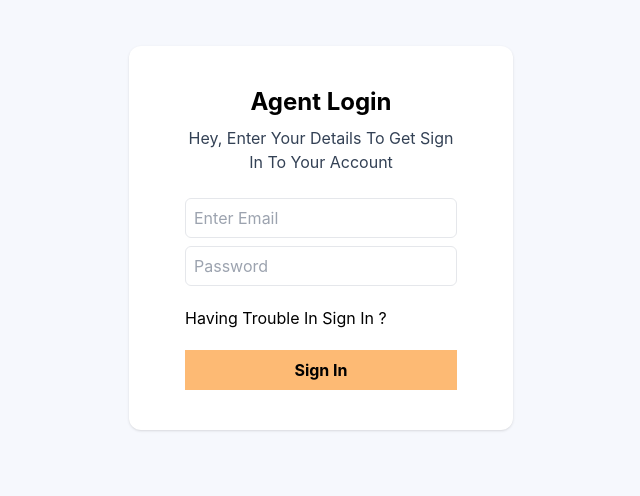
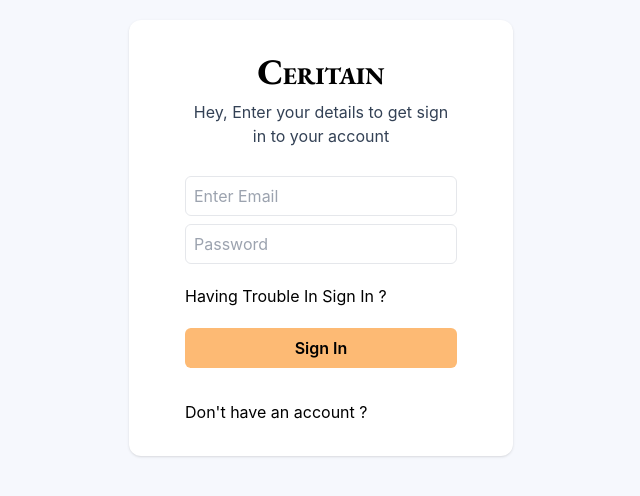
Before and after one commit to AhmadAzkia/ceritain, a React (Create React App) app: page /login in a window 1280 px wide. Shown: the part 162-658 px from the top of the page, without its empty margins (319-959 px from the left). Built offline with nearby package versions, Linux system fonts and the light colour scheme; a web font is replaced by a local one.

Commit message:
Add Icon In index.html

```diff
--- a/public/index.html
+++ b/public/index.html
@@ -24,6 +24,7 @@
       work correctly both with client-side routing and a non-root public URL.
       Learn how to configure a non-root public URL by running `npm run build`.
     -->
+    <link rel="stylesheet" href="https://cdnjs.cloudflare.com/ajax/libs/font-awesome/6.4.0/css/all.min.css" integrity="sha512-iecdLmaskl7CVkqkXNQ/ZH/XLlvWZOJyj7Yy7tcenmpD1ypASozpmT/E0iPtmFIB46ZmdtAc9eNBvH0H/ZpiBw==" crossorigin="anonymous" referrerpolicy="no-referrer" />
     <title>React App</title>
   </head>
   <body>
--- a/src/Pages/Login.js
+++ b/src/Pages/Login.js
@@ -1,20 +1,27 @@
 import React from "react";
 import '../css/font.css';
+import { useNavigate } from "react-router-dom";
 
 function Login() {
+  let navigasi = useNavigate()
   return (
     <div className="w-full min-h-screen grid place-items-center bg-[#F6F8FD]">
-      <div className="w-96 h-96 bg-white shadow rounded-xl px-14">
-        <h1 className="text-center text-2xl font-bold mt-10 mb-2">Agent Login</h1>
-        <p className="text-center text-slate-700 ">Hey, Enter Your Details To Get Sign In To Your Account</p>
-        <div className="flex flex-col mt-6 gap-2">
+      <div className="w-96 bg-white shadow rounded-xl px-14">
+        <h1 className="text-center text-2xl fontLogo mt-8 mb-2">
+                <span className="text-4xl">C</span>
+                ERITAIN
+              </h1>
+        <p className="text-center text-slate-700">Hey, Enter your details to get sign in to your account</p>
+        <div className="flex flex-col mt-7 gap-2">
           <input className="w-full h-10 ps-2 border rounded-md" type="email" name="" id="" placeholder="Enter Email" />
           <input className="w-full h-10 ps-2 border rounded-md" type="password" name="" id="" placeholder="Password" />
         </div>
         <p className="my-5">Having Trouble In Sign In ?</p>
-        <button className="w-full h-10 bg-orange-300 font-bold" type="submit">Sign In</button>
+        <button className="w-full h-10 bg-orange-300 font-semibold rounded-md" type="submit">Sign In</button>
+        <p className="my-8">Don't have an account ?</p>
       </div>
     </div>
+
   );
 }
 
--- a/src/css/font.css
+++ b/src/css/font.css
@@ -1,7 +1,7 @@
 @import url('https://fonts.googleapis.com/css2?family=Belanosima&family=Kanit:wght@200&family=Orbitron&family=Prompt&family=Signika+Negative:wght@500&family=Slackside+One&family=Ubuntu&display=swap');
 @import url('https://fonts.googleapis.com/css2?family=Dosis:wght@600&display=swap');
 @import url('https://fonts.googleapis.com/css2?family=Dosis:wght@600&family=EB+Garamond:ital,wght@0,800;1,500&display=swap');
-
+@import url('https://fonts.googleapis.com/css2?family=Poppins:ital,wght@0,300;0,400;0,500;1,300;1,400;1,500&display=swap');
 
 .headerLove {
     font-family: 'Slackside One', cursive;
@@ -31,6 +31,10 @@
     font-family: 'Dosis', sans-serif;
 }
 
+.fontLogin {
+    font-family: 'Poppins', sans-serif;
+}
+
 .fontLogo {
     font-family: 'Dosis', sans-serif;
     font-family: 'EB Garamond', serif;
```
